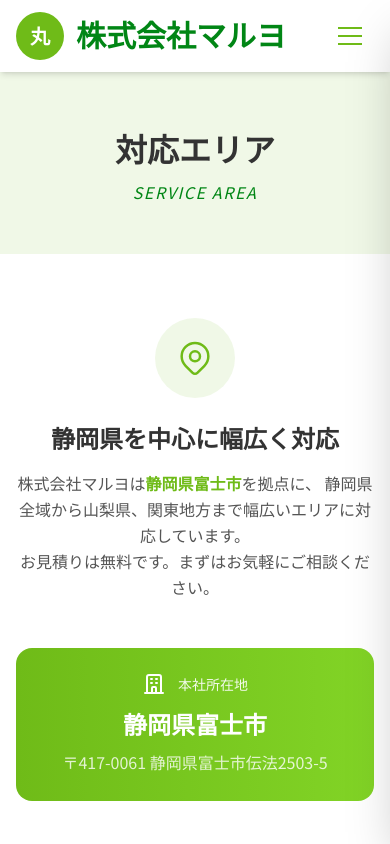
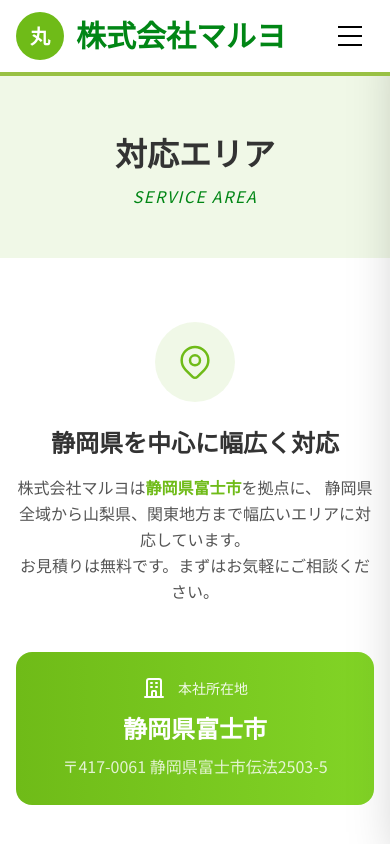
Before and after one commit to gezzzi/hp-tosou, a Next.js app: page /area in a window 390 px wide. Shown: the top 844 px of the page. Built offline with nearby package versions, Linux system fonts and the light colour scheme.

Commit message:
ハンバーガーメニューの修正

```diff
--- a/src/components/Header.tsx
+++ b/src/components/Header.tsx
@@ -45,6 +45,7 @@ export default function Header() {
     { label: '料金案内', href: '/pricing' },
     { label: '対応エリア', href: '/area' },
     { label: '会社概要', href: '/company' },
+    { label: 'お問い合わせ', href: '/contact' },
   ];
 
   const serviceItems = [
@@ -75,7 +76,7 @@ export default function Header() {
   return (
     <>
       {/* メインヘッダー */}
-      <header className="lg:relative sticky top-0 bg-white shadow-md z-50">
+      <header className="lg:relative sticky top-0 bg-white z-[130] border-b-4 border-[#99c144]">
         <div className="max-w-6xl mx-auto px-4 py-3">
         <div className="flex justify-between items-center">
           {/* ロゴ・会社名 */}
@@ -106,20 +107,22 @@ export default function Header() {
 
           {/* ハンバーガーメニュー */}
           <button
-            className="lg:hidden p-2 transition-all relative z-[120]"
+            className="lg:hidden p-2 transition-all relative z-[140]"
             onClick={() => setIsMenuOpen(!isMenuOpen)}
             aria-label={isMenuOpen ? "メニューを閉じる" : "メニューを開く"}
           >
-            <div className="w-8 h-8 flex flex-col justify-center items-center relative">
-              <span className={`block w-6 h-0.5 bg-[var(--primary-green)] transition-all duration-300 absolute ${
-                isMenuOpen ? 'rotate-45' : '-translate-y-2'
-              }`} />
-              <span className={`block w-6 h-0.5 bg-[var(--primary-green)] transition-all duration-300 absolute ${
-                isMenuOpen ? 'opacity-0' : 'opacity-100'
-              }`} />
-              <span className={`block w-6 h-0.5 bg-[var(--primary-green)] transition-all duration-300 absolute ${
-                isMenuOpen ? '-rotate-45' : 'translate-y-2'
-              }`} />
+            <div className="w-8 h-8 flex flex-col justify-center items-center">
+              <div className="w-6 h-5 flex flex-col justify-between">
+                <span className={`block w-6 h-0.5 bg-black transition-all duration-300 transform ${
+                  isMenuOpen ? 'rotate-45 translate-y-[9px]' : ''
+                }`} />
+                <span className={`block w-6 h-0.5 bg-black transition-all duration-300 ${
+                  isMenuOpen ? 'opacity-0' : 'opacity-100'
+                }`} />
+                <span className={`block w-6 h-0.5 bg-black transition-all duration-300 transform ${
+                  isMenuOpen ? '-rotate-45 -translate-y-[9px]' : ''
+                }`} />
+              </div>
             </div>
           </button>
         </div>
@@ -127,7 +130,7 @@ export default function Header() {
       </header>
 
       {/* ナビゲーション - PC */}
-      <nav className="hidden lg:block sticky top-0 bg-white border-t border-[var(--border-light)] py-3 z-50 shadow-md">
+      <nav className="hidden lg:block sticky top-0 bg-white py-3 z-50 shadow-md">
         <div className="max-w-6xl mx-auto px-4">
           <ul className="flex justify-center gap-6">
             {/* ホーム */}
@@ -264,7 +267,7 @@ export default function Header() {
         />
 
         {/* メニューパネル */}
-        <div className={`lg:hidden fixed top-0 right-0 bottom-0 w-80 max-w-[85vw] bg-white shadow-2xl z-[110] overflow-y-auto transition-transform duration-300 ease-out ${
+        <div className={`lg:hidden fixed top-0 right-0 bottom-0 w-[85vw] bg-white shadow-2xl z-[110] overflow-y-auto transition-transform duration-300 ease-out ${
           isMenuOpen ? 'translate-x-0' : 'translate-x-full'
         }`}>
           <nav className="px-6 py-6 mt-20">
@@ -421,19 +424,6 @@ export default function Header() {
                 <p className="text-center text-sm text-gray-600 mt-2">
                   <span className="border border-gray-500 px-1">営業時間</span> 8:00〜17:00（土日祝を除く）
                 </p>
-                <Link
-                  href="/contact"
-                  className="flex items-center justify-center gap-2 mt-4 text-black text-center py-3 px-6 font-bold border border-black transition-colors"
-                  style={{ backgroundColor: '#ffea03' }}
-                  onMouseEnter={(e) => e.currentTarget.style.backgroundColor = '#e6d303'}
-                  onMouseLeave={(e) => e.currentTarget.style.backgroundColor = '#ffea03'}
-                  onClick={() => setIsMenuOpen(false)}
-                >
-                  <svg className="w-5 h-5" fill="currentColor" viewBox="0 0 24 24">
-                    <path d="M20 4H4c-1.1 0-1.99.9-1.99 2L2 18c0 1.1.9 2 2 2h16c1.1 0 2-.9 2-2V6c0-1.1-.9-2-2-2zm0 4l-8 5-8-5V6l8 5 8-5v2z"/>
-                  </svg>
-                  お問い合わせ
-                </Link>
               </div>
             </nav>
         </div>
--- a/src/components/HomeTroubles.tsx
+++ b/src/components/HomeTroubles.tsx
@@ -13,9 +13,6 @@ export default function HomeTroubles() {
       <div className="max-w-4xl mx-auto px-4">
         <div className="text-center mb-10">
           <h2 className="section-title">こんなお困りはありませんか？</h2>
-          <p className="section-subtitle">
-            そのお悩み、塗装と不用品回収のプロが解決します
-          </p>
         </div>
 
         <div>
@@ -45,6 +42,15 @@ export default function HomeTroubles() {
             ))}
           </div>
         </div>
+
+        <div className="text-center mt-10">
+          <p className="font-bold text-2xl md:text-3xl text-(--primary-green) mb-2">
+            そのお悩み、塗装と不用品回収のプロが解決します！
+          </p>
+          <p className="text-(--text-medium) text-lg">
+            お気軽にご相談ください
+          </p>
+        </div>
       </div>
     </section>
   );
```
